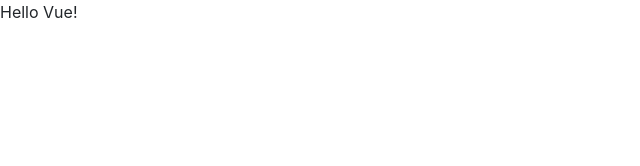
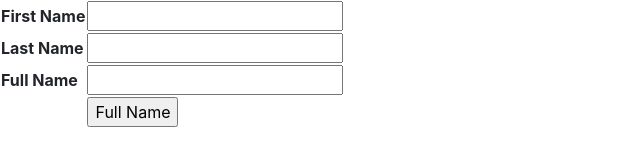
Before and after one commit to csemiraz/Vue-Js, a plain HTML site: page index.html in a window 1280 px wide. Shown: the whole page, without its empty margins (0-640 px from the left). Drawn offline with Linux system fonts and the light colour scheme.

Commit message:
v-model and @click directive use

```diff
--- a/index.html
+++ b/index.html
@@ -16,7 +16,7 @@
 </head>
 <body>
 
-    <div id="app">
+    <!-- <div id="app">
         {{ message }}
     </div>
 
@@ -27,6 +27,43 @@
                 message : 'Hello Vue!'
             }
         })
+    </script> -->
+
+    <div id="app">
+        <table>
+            <tr>
+                <th>First Name</th>
+                <td><input type="text" v-model="firstName"></td>
+            </tr>
+            <tr>
+                <th>Last Name</th>
+                <td><input type="text" v-model="lastName"></td>
+            </tr>
+            <tr>
+                <th>Full Name</th>
+                <td><input type="text" v-model="fullName"></td>
+            </tr>
+            <tr>
+                <th></th>
+                <td><input type="button" value="Full Name" @click="fname"></td>
+            </tr>
+        </table>
+    </div>
+
+    <script>
+        var vm = new Vue({
+            el : '#app',
+            data : {
+                firstName : '',
+                lastName : '',
+                fullName : ''
+            },
+            methods : {
+                fname : function(){
+                    this.fullName = this.firstName + ' ' + this.lastName;
+                }
+            }
+        });
     </script>
 
 
```
